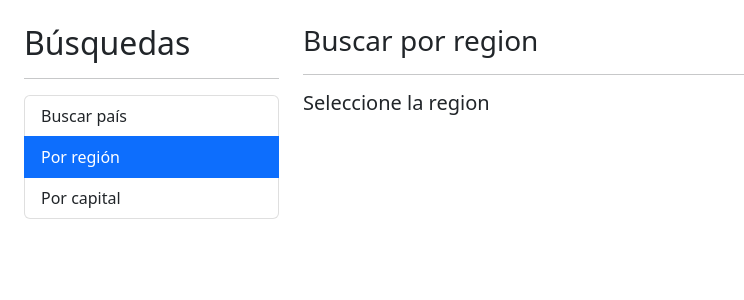
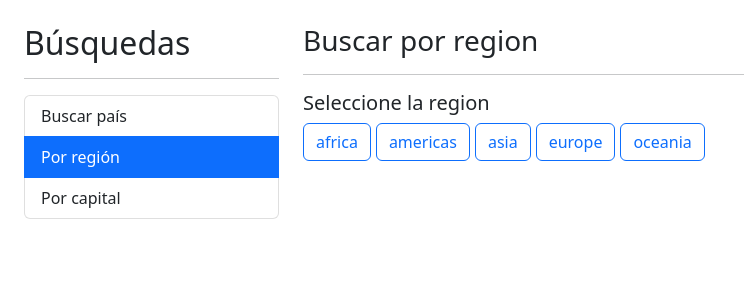
Before and after one commit to Leonardo-Robot-PostRock/PaisesApp, an Angular app: page /region in a window 1280 px wide. Shown: the top 300 px of the page, without its empty margins (0-744 px from the left). Built offline with nearby package versions, Linux system fonts and the light colour scheme.

Commit message:
regiones y metodo actviarRegion

```diff
--- a/src/app/pais/pages/por-region/por-region.component.ts
+++ b/src/app/pais/pages/por-region/por-region.component.ts
@@ -4,13 +4,21 @@ import { Component, OnInit } from '@angular/core';
   selector: 'app-por-region',
   templateUrl: './por-region.component.html',
   styles: [
+    `
+      button {
+        margin-right: 5px;
+      }
+    `
   ]
 })
 export class PorRegionComponent implements OnInit {
+  regiones: string[] = ['africa', 'americas', 'asia', 'europe', 'oceania'];
+  regionActiva: string = '';
 
-  constructor() { }
+  activarRegion(region:string){
+    this.regionActiva = region;
+  }
+  constructor() {}
 
-  ngOnInit(): void {
-  }
-
+  ngOnInit(): void {}
 }
```
